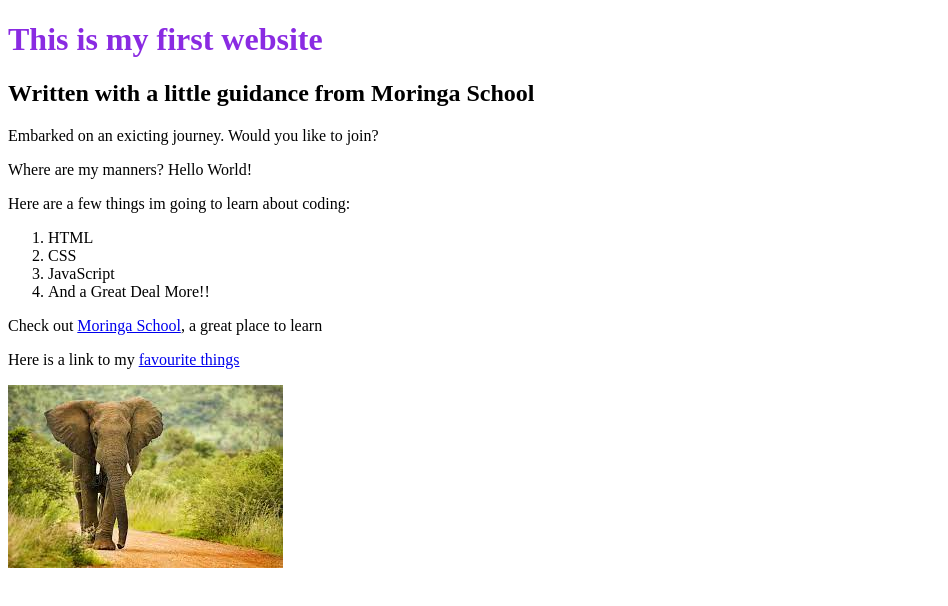
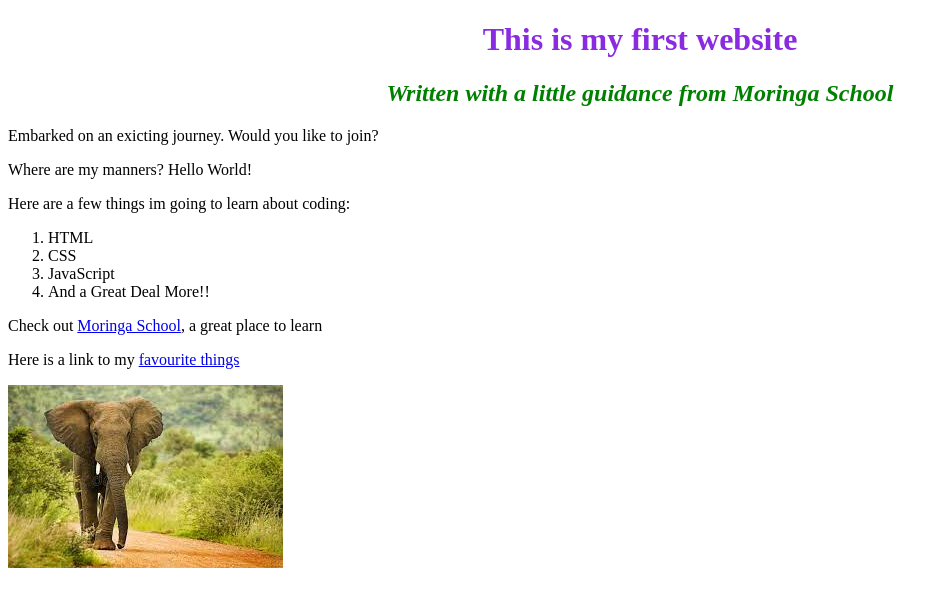
Before and after one commit to vnjuguna/Topics-to-learn, a plain HTML site: page index.html in a window 1280 px wide. Shown: the whole page, without its empty margins (0-948 px from the left). Drawn offline with Linux system fonts and the light colour scheme.

Commit message:
change font colour and alignment

```diff
--- a/css/styles.css
+++ b/css/styles.css
@@ -1,4 +1,11 @@
 h1
 {
   color: blueviolet;
+  text-align: center;
 }
+h2
+{
+  color: green;
+  font-style: italic;
+  text-align: center;
+}
```
